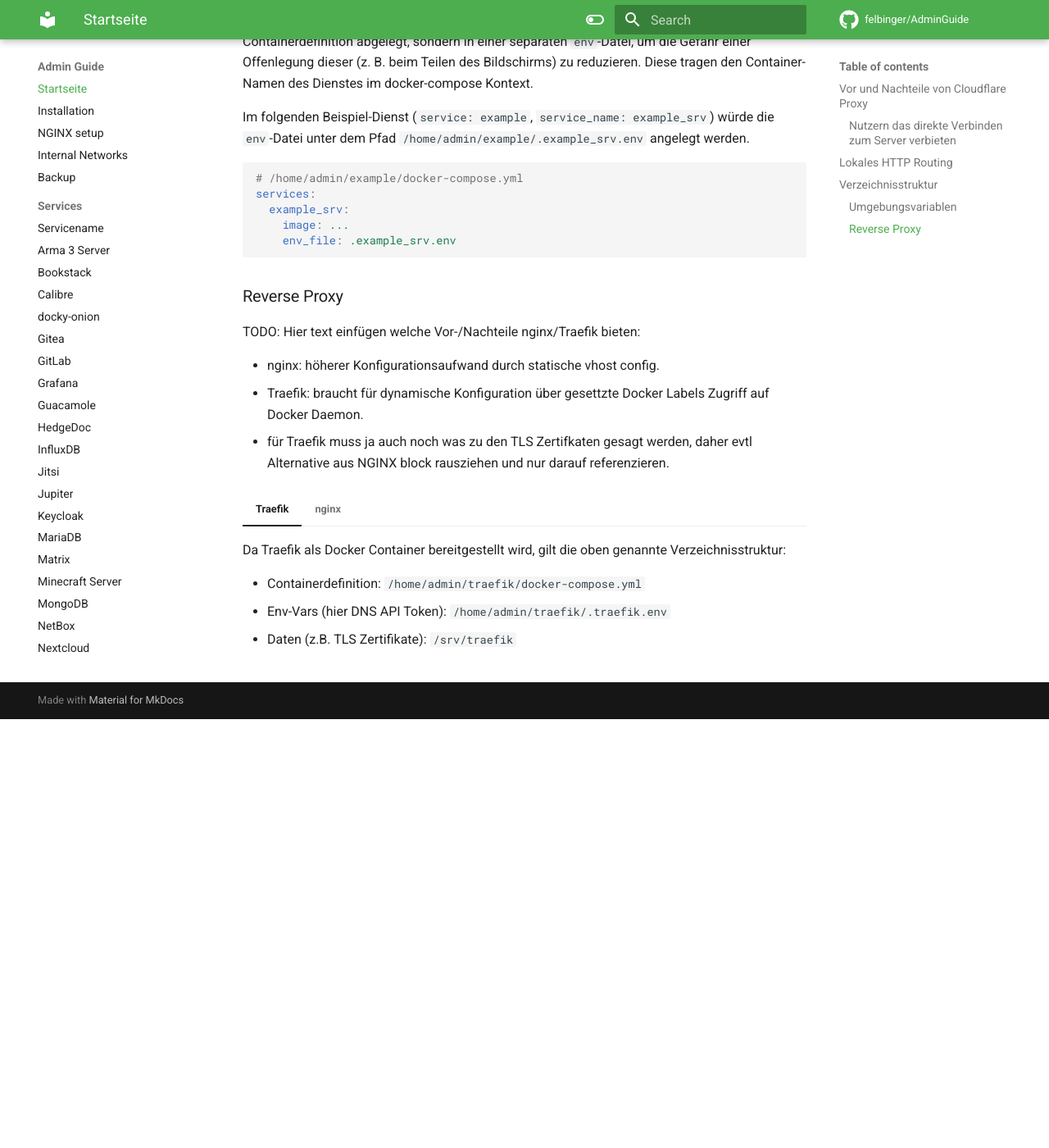
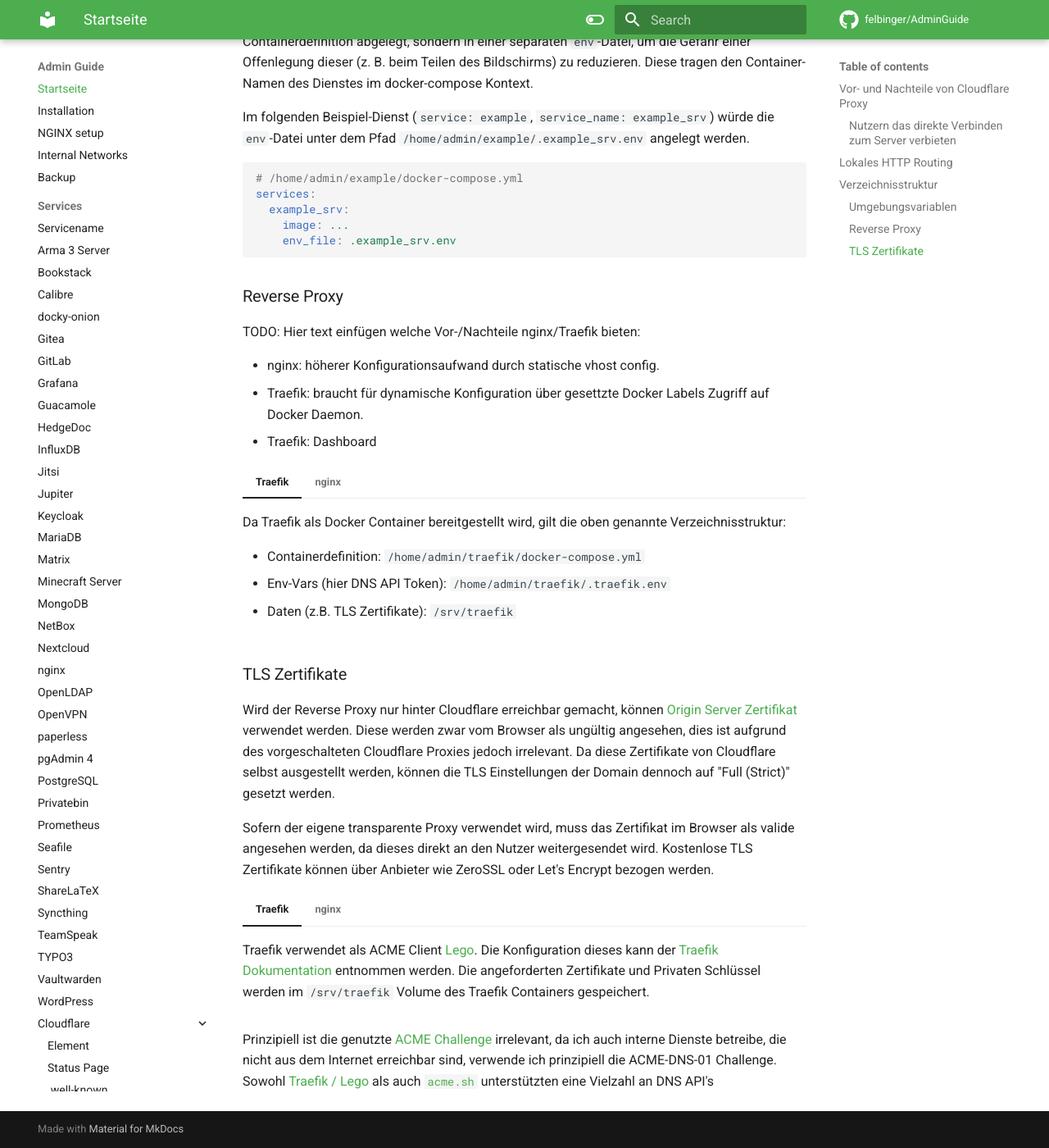
Before and after one commit to felbinger/AdminGuide, an MkDocs documentation site: the page built from docs/index.md, in a window 1280 px wide and 1400 px high, scrolled down 1478 px. Shown: the whole window at 82% size. Built offline with MkDocs 1.6.1 and Material for MkDocs 9.7.7, drawn with Linux system fonts in a browser that asks for light colours; nearby versions of some CDN libraries; comment, search, counter and statistics services are not loaded; before the commit the page ends 2355 px from its top, so only the background shows below that; some of the changed text lies outside the part shown.

Commit message:
added tls to index

```diff
--- a/docs/index.md
+++ b/docs/index.md
@@ -62,8 +62,7 @@ TODO: Hier text einfügen welche Vor-/Nachteile nginx/Traefik bieten:
 
 * nginx: höherer Konfigurationsaufwand durch statische vhost config.
 * Traefik: braucht für dynamische Konfiguration über gesettzte Docker Labels Zugriff auf Docker Daemon.
-
-* für Traefik muss ja auch noch was zu den TLS Zertifkaten gesagt werden, daher evtl Alternative aus NGINX block rausziehen und nur darauf referenzieren.
+* Traefik: Dashboard
 
 === "Traefik"
     Da Traefik als Docker Container bereitgestellt wird, gilt die oben genannte Verzeichnisstruktur:
@@ -81,18 +80,29 @@ TODO: Hier text einfügen welche Vor-/Nachteile nginx/Traefik bieten:
     Die dazu notwendigen TLS Zertifikate liegen je nach verwendetem Proxy, der die IPv4
     Erreichbarkeit sicherstellt, in unterschiedlichen Verzeichnissen.
 
-    === "Cloudflare Proxy"
-        Wird Cloudflare verwendet, so wird für jede genutzte Domain ein Wildcard [Origin Server Zertifikat]
-        (https://developers.cloudflare.com/ssl/origin-configuration/origin-ca/) ausgestellt. Dieses
-        wird zwar vom Browser als ungültig markiert, da Cloudflare dieses jedoch als gültig ansieht,
-        und der Cloudflare Proxy vorgeschaltet wird, ist dies im weiteren Verlauf irrelevant. Das
-        Zertifikat liegt zusammen mit dem Private Key und dem [Cloudflare Origin Pull CA Zertifikat](
-        https://developers.cloudflare.com/ssl/static/authenticated_origin_pull_ca.pem) im Verzeichnis `/etc/ssl/`.
-    === "eigener transparenter Proxy"
-        Wird der eigene transparente Proxy verwendet, so muss das Zertifikat im Browser als valide angesehen werden,
-        da sich Anwender, die über eine IPv6 Adresse verfügen, direkt mit dem Server verbinden. Zum Ausstellen dieser
-        wird Let's Encrypt mit `acme.sh` verwendet. Prinzipiell ist die genutzte [ACME Challenge](
-        https://letsencrypt.org/docs/challenge-types/) irrelevant. Da ich auch interne Dienste betreibe, die
-        aus dem Internet nicht erreichbar sind verwende ich prinzipiell die ACME-DNS-01 Challenge.
-        `acme.sh` läuft Unterhalb des `root`-Nutzers, wodurch die Private Keys und Zertifikate in
-        `/root/.acme.sh/<domain>/...` liegen.
+### TLS Zertifikate
+Wird der Reverse Proxy nur hinter Cloudflare erreichbar gemacht, können [Origin Server Zertifikat](
+https://developers.cloudflare.com/ssl/origin-configuration/origin-ca/) verwendet werden. Diese
+werden zwar vom Browser als ungültig angesehen, dies ist aufgrund des vorgeschalteten Cloudflare Proxies
+jedoch irrelevant. Da diese Zertifikate von Cloudflare selbst ausgestellt werden, können die TLS Einstellungen
+der Domain dennoch auf "Full (Strict)" gesetzt werden.
+
+Sofern der eigene transparente Proxy verwendet wird, muss das Zertifikat im Browser als valide angesehen werden,
+da dieses direkt an den Nutzer weitergesendet wird. Kostenlose TLS Zertifikate können über Anbieter wie ZeroSSL
+oder Let's Encrypt bezogen werden.
+
+=== "Traefik"
+    Traefik verwendet als ACME Client [Lego](https://go-acme.github.io/lego/). Die Konfiguration dieses
+    kann der [Traefik Dokumentation](https://doc.traefik.io/traefik/https/acme/) entnommen werden.
+    Die angeforderten Zertifikate und Privaten Schlüssel werden im `/srv/traefik` Volume des Traefik
+    Containers gespeichert.
+=== "nginx"
+    Wird `nginx` als Reverse Proxy eingesetzt beziehe ich die Zertifikate mithilfe des Shellskriptes
+    [`acme.sh`](https://github.com/acmesh-official/acme.sh), welches ich unter dem root-Nutzer laufen lasse.
+    Die resultierenden Privaten Schlüssel und Zertifkate werden im Verzeichnis `/root/.acme.sh/` gespeichert
+    und direkt von dort in der nginx V-Host Konfiguration eingebunden.
+
+Prinzipiell ist die genutzte [ACME Challenge](https://letsencrypt.org/docs/challenge-types/) irrelevant, da ich
+auch interne Dienste betreibe, die nicht aus dem Internet erreichbar sind, verwende ich prinzipiell die ACME-DNS-01
+Challenge. Sowohl [Traefik / Lego](https://doc.traefik.io/traefik/https/acme/#providers) als auch
+[`acme.sh`](https://github.com/acmesh-official/acme.sh/wiki/dnsapi) unterstützten eine Vielzahl an DNS API's
```
Also changed, not shown: other parts of docs/index.md (+4 -4 lines).
